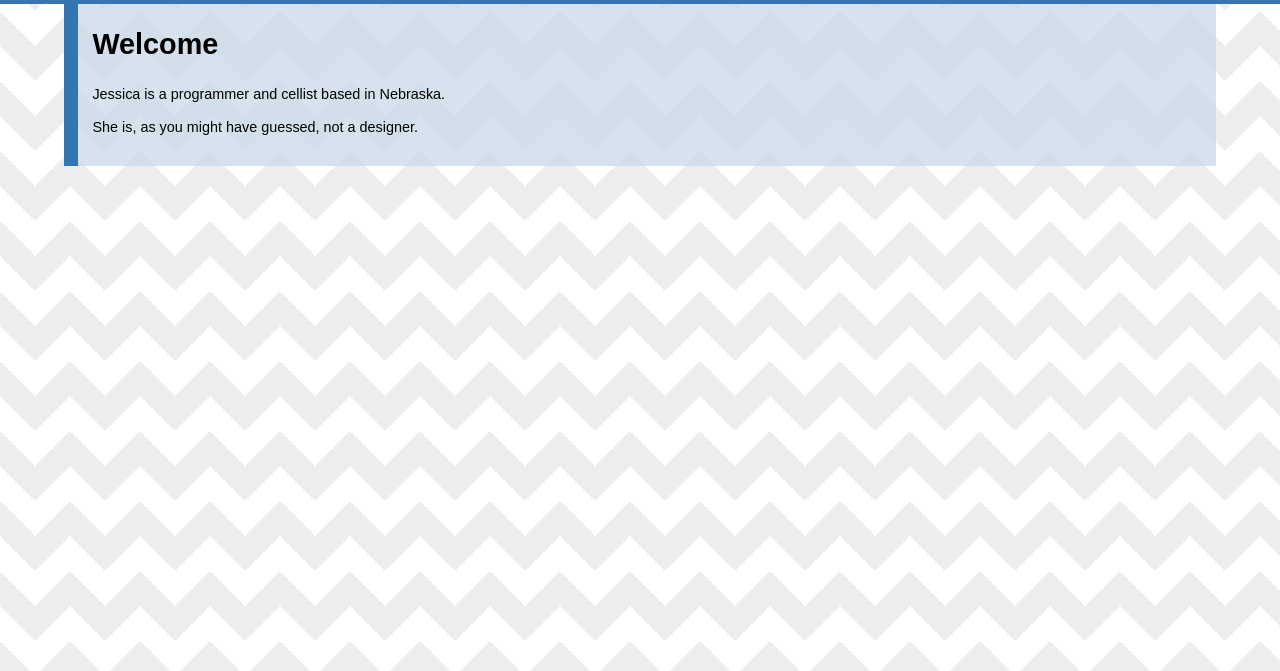
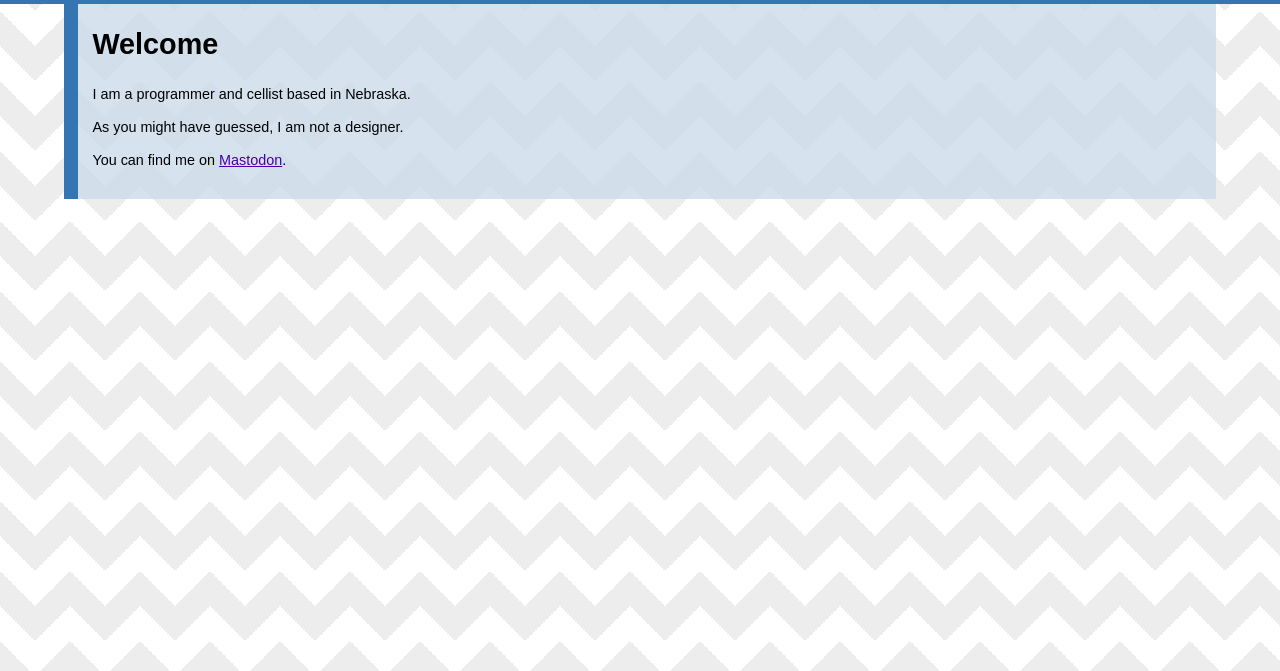
Before and after one commit to jduss4/jessicadussault.com, an Eleventy site: page index.md in a window 1280 px wide. Shown: the part 129-800 px from the top of the page. Built offline with nearby package versions, Linux system fonts and the light colour scheme; Eleventy itself is replaced by a stand-in of ours; files that its build step writes are made by us from their sources.

Commit message:
adds mastodon link

```diff
--- a/index.md
+++ b/index.md
@@ -5,6 +5,8 @@ body_class: home
 
 ## Welcome
 
-Jessica is a programmer and cellist based in Nebraska.
+I am a programmer and cellist based in Nebraska.
 
-She is, as you might have guessed, not a designer.
+As you might have guessed, I am not a designer.
+
+You can find me on <a rel="me noopener" target="_blank" href="https://mastodon.social/@codacode">Mastodon</a>.
```
